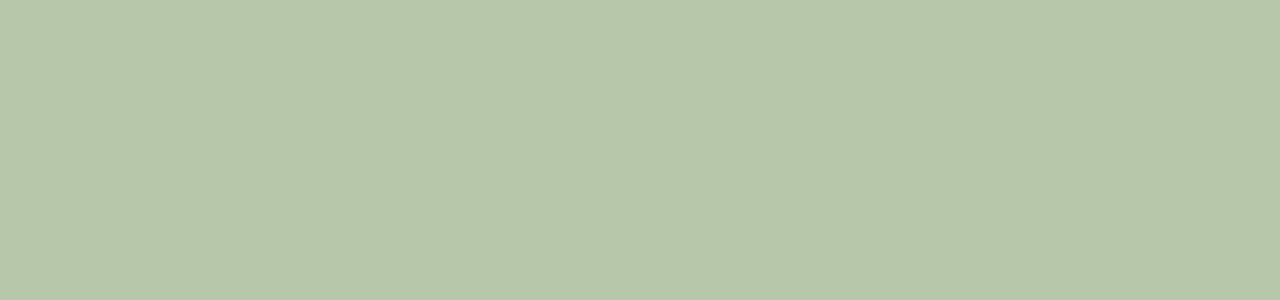
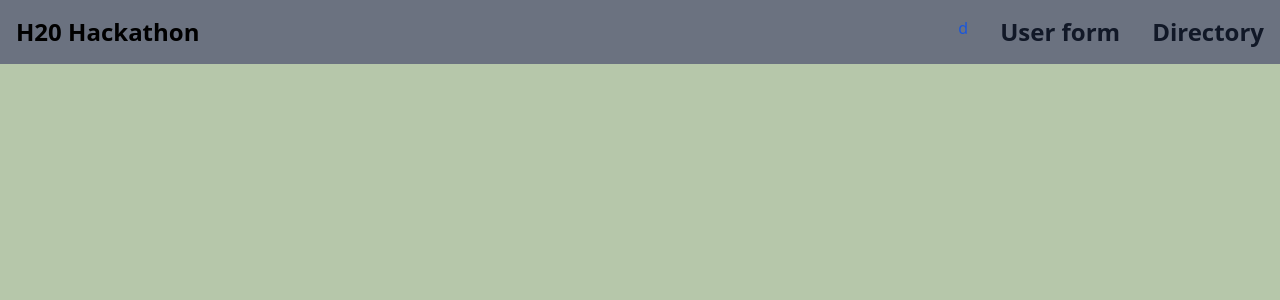
Before and after one commit to MonoToneMoe/ReactiveForm, an Angular app: page /navbar in a window 1280 px wide. Before the commit this address led to /. Shown: the top 300 px of the page. Built offline with nearby package versions, Linux system fonts and the light colour scheme.

Commit message:
mid day push

```diff
--- a/src/app/app.routes.ts
+++ b/src/app/app.routes.ts
@@ -4,6 +4,7 @@
 import { ResetPasswordComponent } from './reset-password/reset-password.component';
 import { StudentDirectoryComponent } from './student-directory/student-directory.component';
 import { UserManagementComponent } from './user-management/user-management.component';
+import { NavbarComponent } from './navbar/navbar.component';
 
 export const routes: Routes = [
     { path: '', redirectTo: 'userform', pathMatch: 'full' },
@@ -12,4 +13,5 @@
     { path: 'reset-password', component: ResetPasswordComponent },
     { path: 'student-directory', component: StudentDirectoryComponent },
     { path: 'user-management', component: UserManagementComponent },
+    { path: 'navbar', component: NavbarComponent },
   ];
--- /dev/null
+++ b/src/app/navbar/navbar.component.html
@@ -0,0 +1,29 @@
+
+    <div class="container-fluid">
+    <nav class="bg-gray-500 border-gray-200 dark:bg-gray-900">
+      <div class="max-w-screen-xl flex flex-wrap items-center justify-between mx-auto p-4">
+        <a href="https://flowbite.com/" class="flex items-center space-x-3 rtl:space-x-reverse">
+            <span class="self-center text-2xl font-semibold whitespace-nowrap dark:text-white">H20 Hackathon</span>
+        </a>
+        <button data-collapse-toggle="navbar-default" type="button" class="inline-flex items-center p-2 w-10 h-10 justify-center text-sm text-gray-500 rounded-lg md:hidden hover:bg-gray-100 focus:outline-none focus:ring-2 focus:ring-gray-200 dark:text-gray-400 dark:hover:bg-gray-700 dark:focus:ring-gray-600" aria-controls="navbar-default" aria-expanded="false">
+            <span class="sr-only">Open main menu</span>
+            <svg class="w-5 h-5" aria-hidden="true" xmlns="http://www.w3.org/2000/svg" fill="none" viewBox="0 0 17 14">
+                <path stroke="currentColor" stroke-linecap="round" stroke-linejoin="round" stroke-width="2" d="M1 1h15M1 7h15M1 13h15"/>
+            </svg>
+        </button>
+        <div class="hidden w-full md:block md:w-auto" id="navbar-default">
+          <ul class="font-medium flex flex-col p-4 md:p-0 mt-4 border  rounded-lg  md:flex-row md:space-x-8 rtl:space-x-reverse md:mt-0 md:border-0  dark:bg-gray-800 md:dark:bg-gray-900 dark:border-gray-700">
+            <li>
+              <a href="#" class="block py-2 px-3 text-white bg-blue-700 rounded md:bg-transparent md:text-blue-700 md:p-0 dark:text-white md:dark:text-blue-500" aria-current="page">d</a>
+            </li>
+
+            <li>
+              <a href="../user-form/user-form.component.html" class="block py-2 px-3 text-gray-900 rounded hover:bg-gray-100 md:hover:bg-transparent md:border-0 md:hover:text-blue-700 md:p-0 dark:text-white md:dark:hover:text-blue-500 dark:hover:bg-gray-700 dark:hover:text-white md:dark:hover:bg-transparent text-2xl font-semibold">User form</a>
+            </li>
+            <li>
+              <a href="../student-directory/student-directory.component.html" class="block py-2 px-3 text-gray-900 rounded hover:bg-gray-100 md:hover:bg-transparent md:border-0 md:hover:text-blue-700 md:p-0 dark:text-white md:dark:hover:text-blue-500 dark:hover:bg-gray-700 dark:hover:text-white md:dark:hover:bg-transparent text-2xl font-semibold">Directory</a>
+            </li>
+          </ul>
+        </div>
+      </div>
+    </nav>
```
Also changed, not shown: src/app/navbar/navbar.component.css (added, +11 -0 lines), src/app/navbar/navbar.component.ts (added, +12 -0 lines), 1 other file (tests, documents, lock files or other folders).
